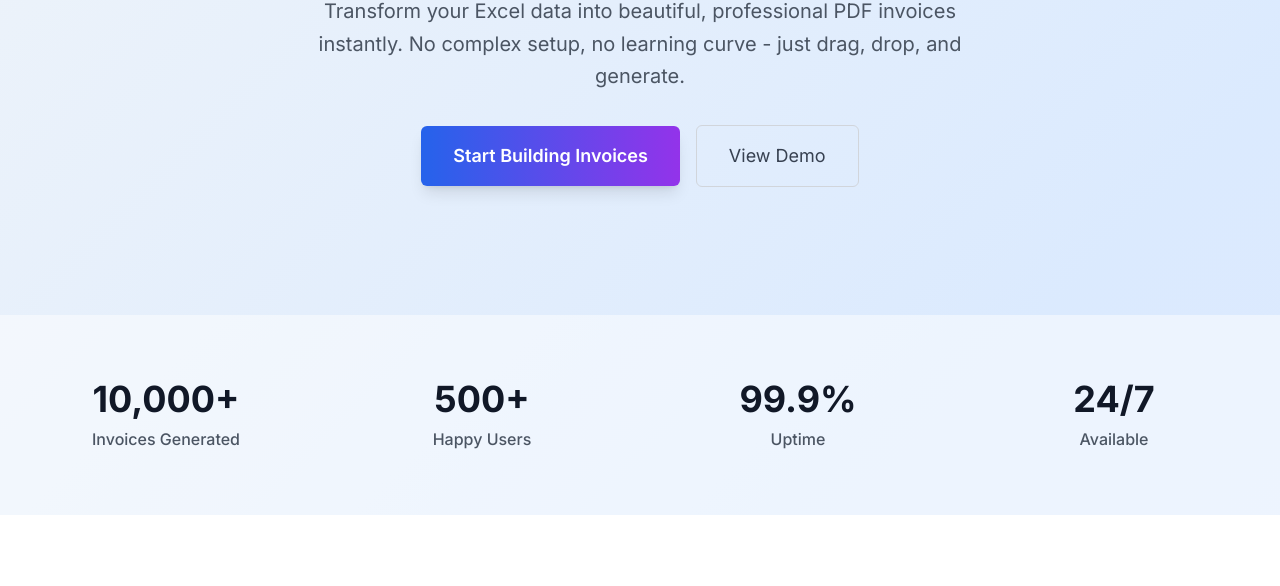
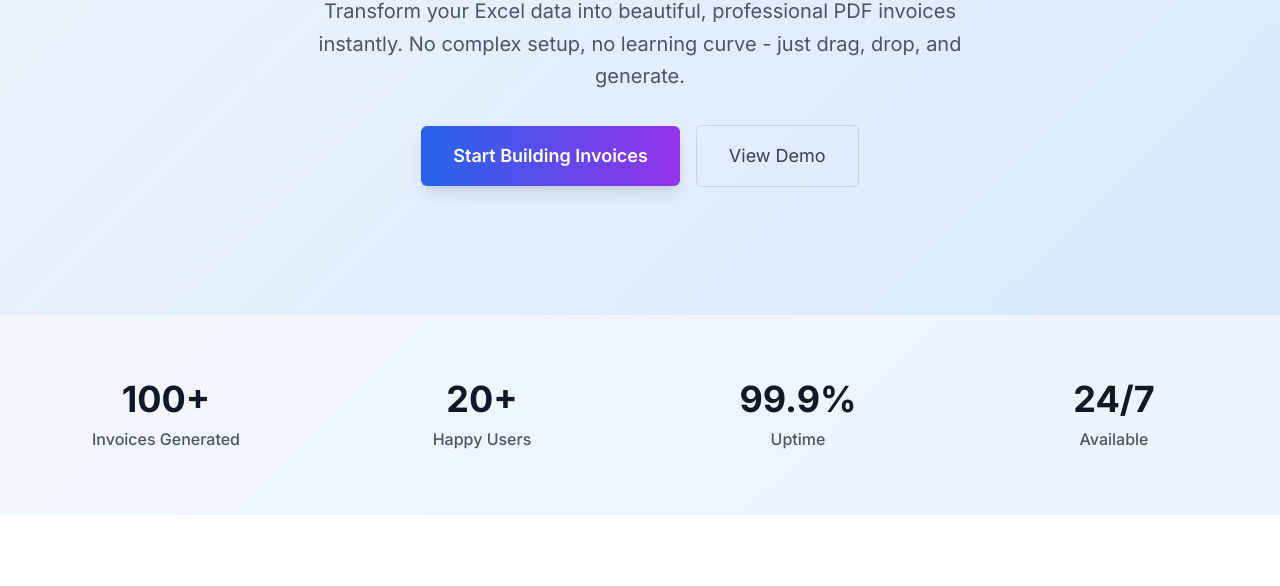
Before and after one commit to Nactore/the-invoice-builder, a plain HTML site: page index.html in a window 1280 px wide. Shown: the part 463-1049 px from the top of the page. Drawn offline with nearby package versions, Linux system fonts and the light colour scheme.

Commit message:
Lie a little lesser v0.3.2
Signed-off-by: Harshil Jani <harshiljani2002@gmail.com>

```diff
--- a/index.html
+++ b/index.html
@@ -150,13 +150,13 @@
         <div class="grid grid-cols-2 md:grid-cols-4 gap-8">
           <div class="text-center">
             <div class="text-3xl md:text-4xl font-bold text-gray-900 mb-2">
-              10,000+
+              100+
             </div>
             <div class="text-gray-600 font-medium">Invoices Generated</div>
           </div>
           <div class="text-center">
             <div class="text-3xl md:text-4xl font-bold text-gray-900 mb-2">
-              500+
+              20+
             </div>
             <div class="text-gray-600 font-medium">Happy Users</div>
           </div>
```
